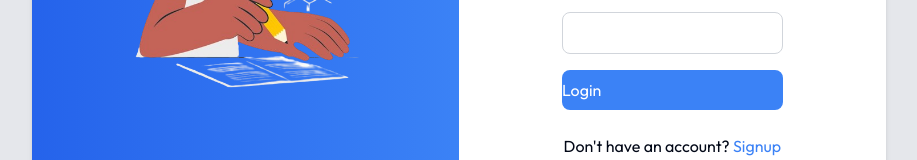
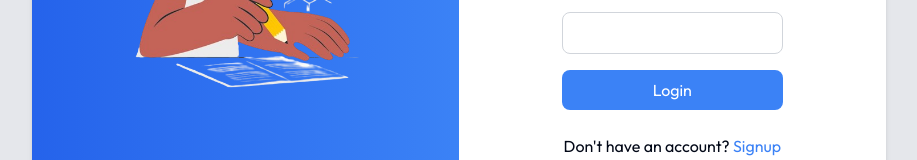
Before and after one commit to w3villa-suraj-bisht/test-event-management-FE, a Next.js app: page /signin in a window 1280 px wide. Shown: the part 436-596 px from the top of the page, without its empty margins (181-1098 px from the left). Built offline with nearby package versions, Linux system fonts and the light colour scheme.

Commit message:
fix login

```diff
--- a/src/app/(auth)/signin/page.tsx
+++ b/src/app/(auth)/signin/page.tsx
@@ -110,7 +110,7 @@ console.log(response)
               <div
                 // type="submit"
                 onClick={handleConfirmForm}
-                className="w-full bg-blue-500 text-white py-2 rounded-lg hover:bg-blue-600 transition duration-300 ease-in-out"
+                className="w-full bg-blue-500 text-center text-white py-2 rounded-lg hover:bg-blue-600 transition duration-300 ease-in-out"
               >
                 Login
               </div>
```
